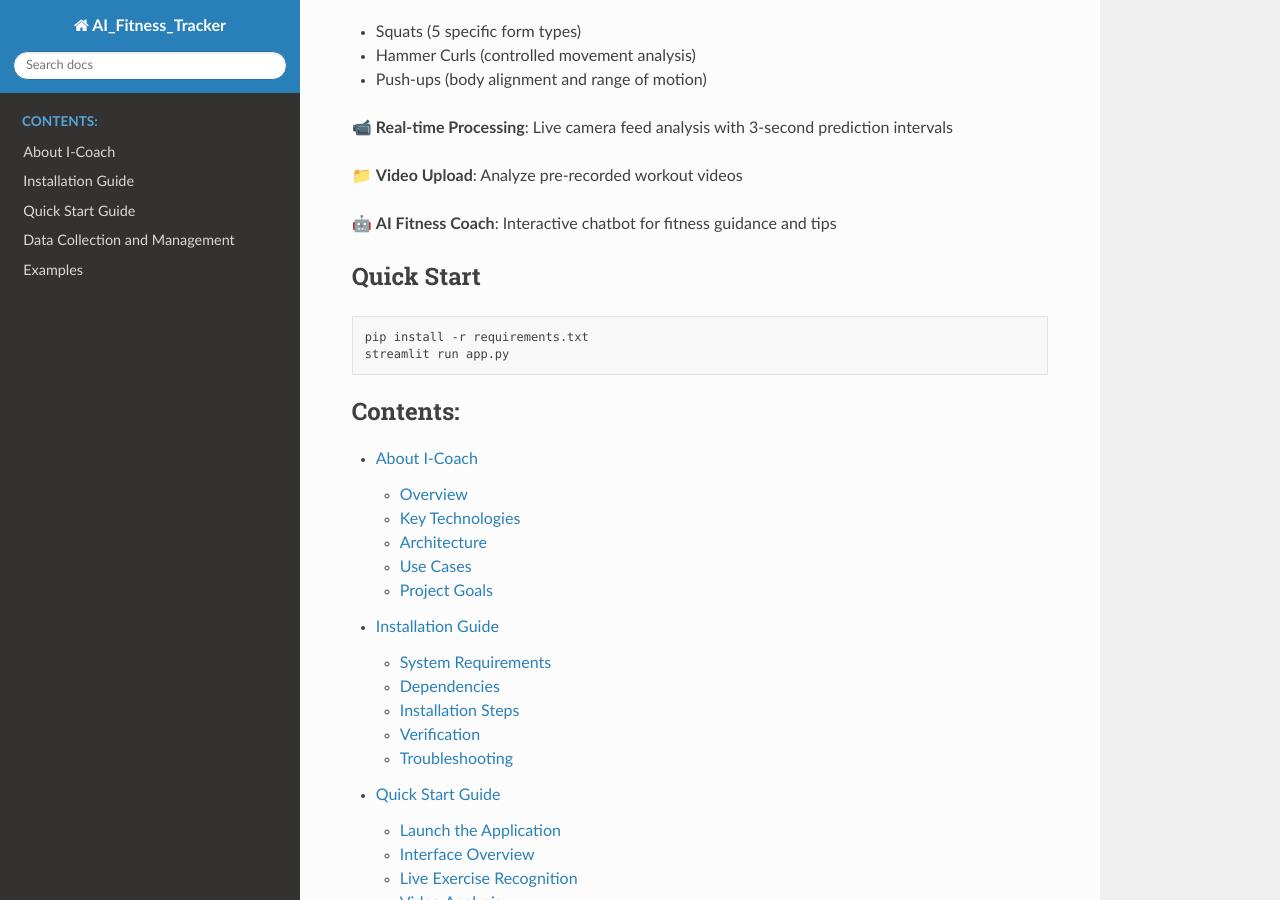
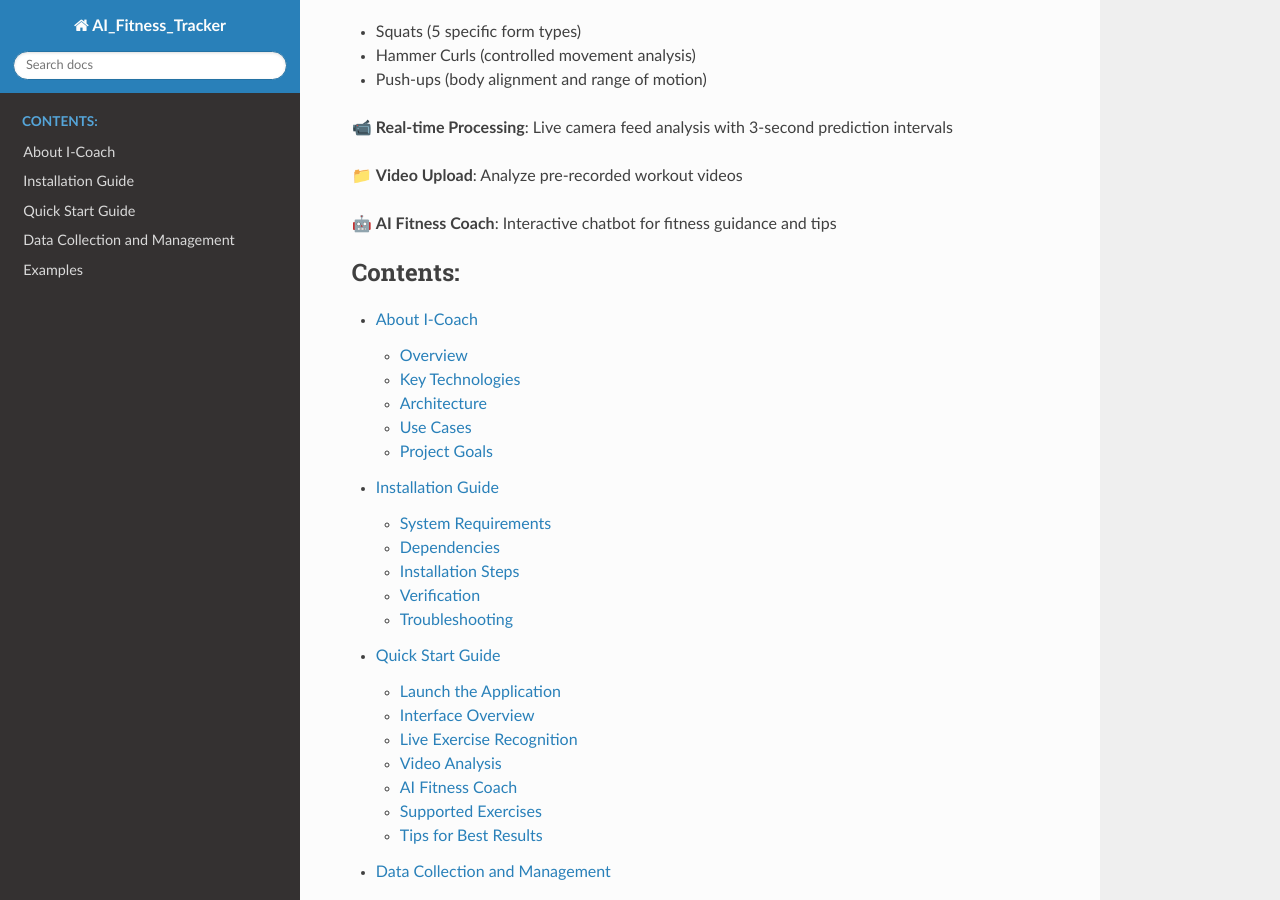
Before and after one commit to 1achraf1/I-COACH, a Sphinx documentation site: the page built from source/index.rst, in a window 1280 px wide and 900 px high, scrolled down 545 px. Built offline with Sphinx 7.4.7 and the Read the Docs theme 3.1.0, drawn with Linux system fonts in a browser that asks for light colours; pages that are not in the unit, such as notebooks, are missing from menus.

Commit message:
Update index.rst

```diff
--- a/source/index.rst
+++ b/source/index.rst
@@ -26,13 +26,7 @@ Features
 
 🤖 **AI Fitness Coach**: Interactive chatbot for fitness guidance and tips
 
-Quick Start
------------
 
-.. code-block:: bash
-
-   pip install -r requirements.txt
-   streamlit run app.py
 
 .. toctree::
    :maxdepth: 2
```
